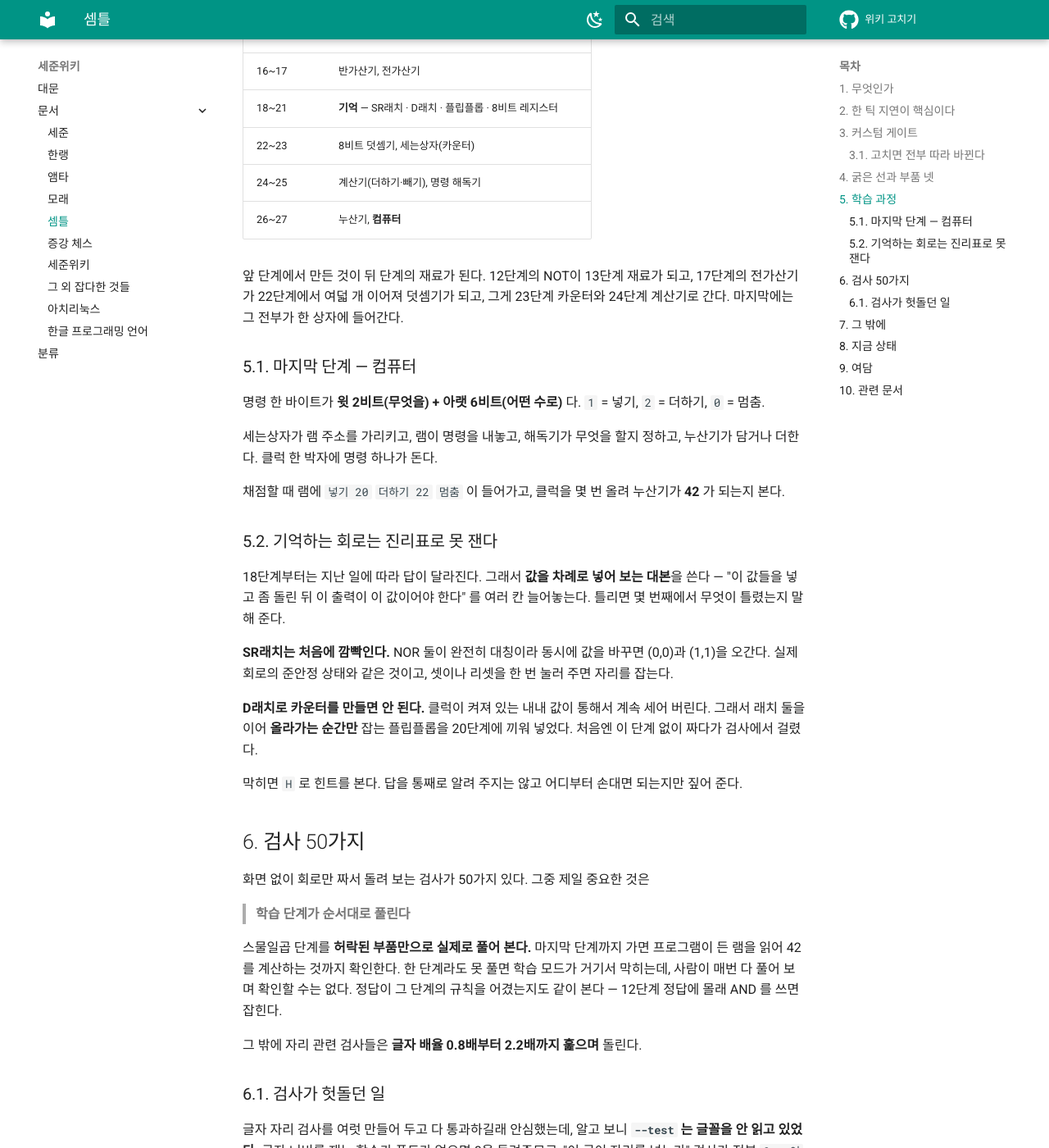
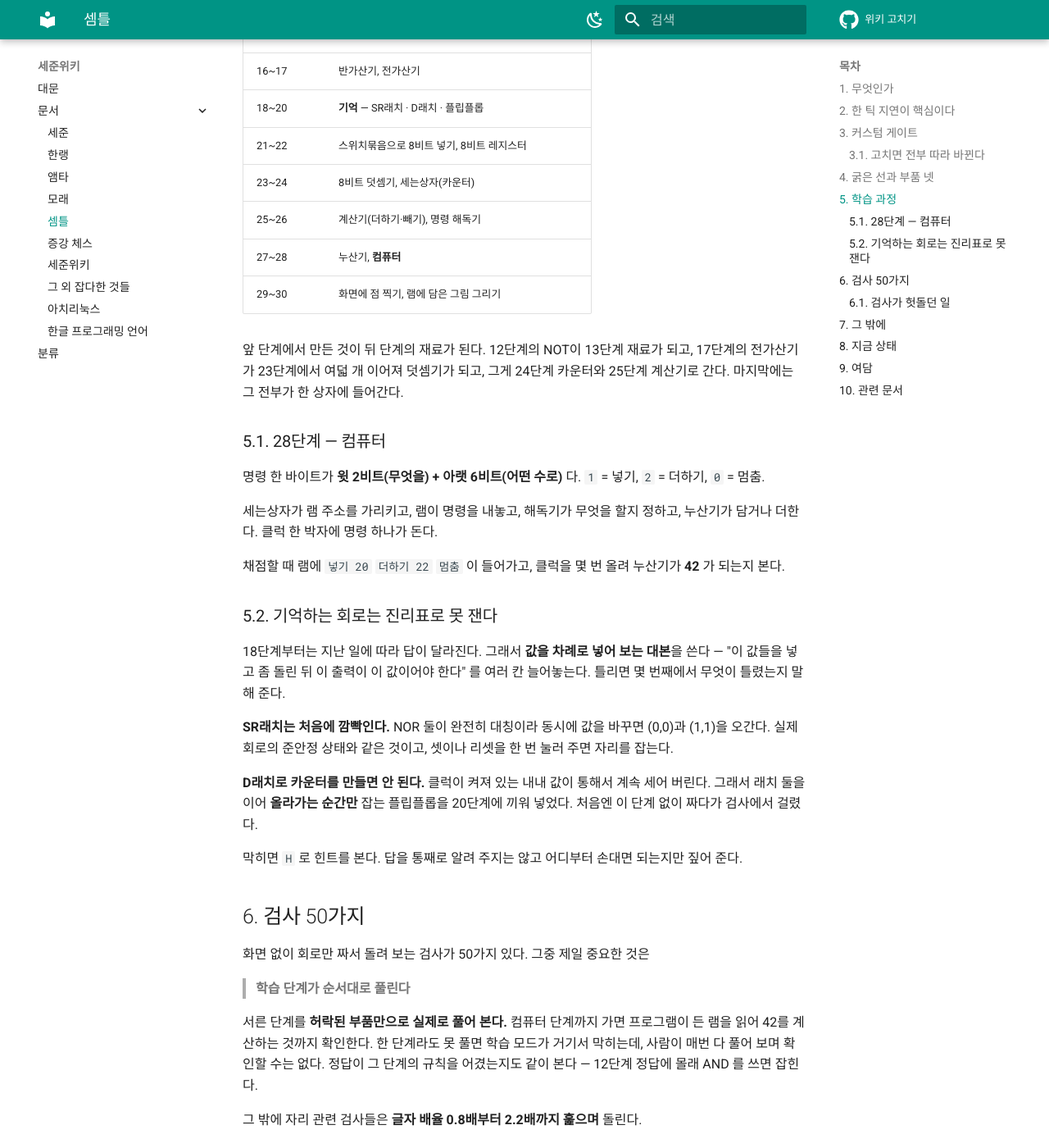
Before and after one commit to sejunch/sejunch.github.io, an MkDocs documentation site: the page built from docs/셈틀.md, in a window 1280 px wide and 1400 px high, scrolled down 4609 px. Shown: the whole window at 82% size. Built offline with MkDocs 1.6.1 and Material for MkDocs 9.7.7, drawn with Linux system fonts in a browser that asks for light colours; comment, search, counter and statistics services are not loaded; some of the changed text lies outside the part shown.

Commit message:
셈틀 문서 갱신 — 30단계·검사 61가지, 스위치묶음 21번으로
Co-Authored-By: Claude Opus 5 <noreply@anthropic.com>

```diff
--- a/docs/셈틀.md
+++ b/docs/셈틀.md
@@ -94,7 +94,7 @@ NAND 하나에서 시작해 계산기까지 가는 판이라 뜻이 그대로
 채점기는 입력을 **모든 경우로 돌려 보고** 표와 맞는지 본다. 틀리면
 `A=1, B=0 일 때 결과가 0 (1 이어야 함)` 하고 어디가 틀렸는지 짚어 준다.
 
-스물일곱 단계다.
+서른 단계다.
 
 | | 배우는 것 |
 |---|---|
@@ -103,16 +103,18 @@ NAND 하나에서 시작해 계산기까지 가는 판이라 뜻이 그대로
 | 9~11 | 여러 개 이어 쓰기, 다수결 |
 | 12~15 | **NAND 하나로** NOT · AND · OR · XOR 다시 만들기 |
 | 16~17 | 반가산기, 전가산기 |
-| 18~21 | **기억** — SR래치 · D래치 · 플립플롭 · 8비트 레지스터 |
-| 22~23 | 8비트 덧셈기, 세는상자(카운터) |
-| 24~25 | 계산기(더하기·빼기), 명령 해독기 |
-| 26~27 | 누산기, **컴퓨터** |
+| 18~20 | **기억** — SR래치 · D래치 · 플립플롭 |
+| 21~22 | 스위치묶음으로 8비트 넣기, 8비트 레지스터 |
+| 23~24 | 8비트 덧셈기, 세는상자(카운터) |
+| 25~26 | 계산기(더하기·빼기), 명령 해독기 |
+| 27~28 | 누산기, **컴퓨터** |
+| 29~30 | 화면에 점 찍기, 램에 담은 그림 그리기 |
 
 앞 단계에서 만든 것이 뒤 단계의 재료가 된다. 12단계의 NOT이 13단계 재료가 되고,
-17단계의 전가산기가 22단계에서 여덟 개 이어져 덧셈기가 되고, 그게 23단계 카운터와
-24단계 계산기로 간다. 마지막에는 그 전부가 한 상자에 들어간다.
+17단계의 전가산기가 23단계에서 여덟 개 이어져 덧셈기가 되고, 그게 24단계 카운터와
+25단계 계산기로 간다. 마지막에는 그 전부가 한 상자에 들어간다.
 
-### 5.1. 마지막 단계 — 컴퓨터
+### 5.1. 28단계 — 컴퓨터
 
 명령 한 바이트가 **윗 2비트(무엇을) + 아랫 6비트(어떤 수로)** 다.
 `1` = 넣기, `2` = 더하기, `0` = 멈춤.
@@ -146,7 +148,7 @@ NAND 하나에서 시작해 계산기까지 가는 판이라 뜻이 그대로
 
 > **학습 단계가 순서대로 풀린다**
 
-스물일곱 단계를 **허락된 부품만으로 실제로 풀어 본다.** 마지막 단계까지 가면
+서른 단계를 **허락된 부품만으로 실제로 풀어 본다.** 컴퓨터 단계까지 가면
 프로그램이 든 램을 읽어 42를 계산하는 것까지 확인한다. 한 단계라도 못 풀면 학습 모드가
 거기서 막히는데, 사람이 매번 다 풀어 보며 확인할 수는 없다. 정답이 그 단계의 규칙을
 어겼는지도 같이 본다 — 12단계 정답에 몰래 AND 를 쓰면 잡힌다.
@@ -184,8 +186,8 @@ NAND 하나에서 시작해 계산기까지 가는 판이라 뜻이 그대로
 |---|---|
 | 코드 | `semtle.cpp` 한 파일 |
 | 필요한 것 | SDL2 하나 |
-| 검사 | 50가지, 전부 통과 |
-| 학습 | 27단계 |
+| 검사 | 61가지, 전부 통과 |
+| 학습 | 30단계 |
 | 기간 | 2026년 8월 |
 
 ## 9. 여담
```
